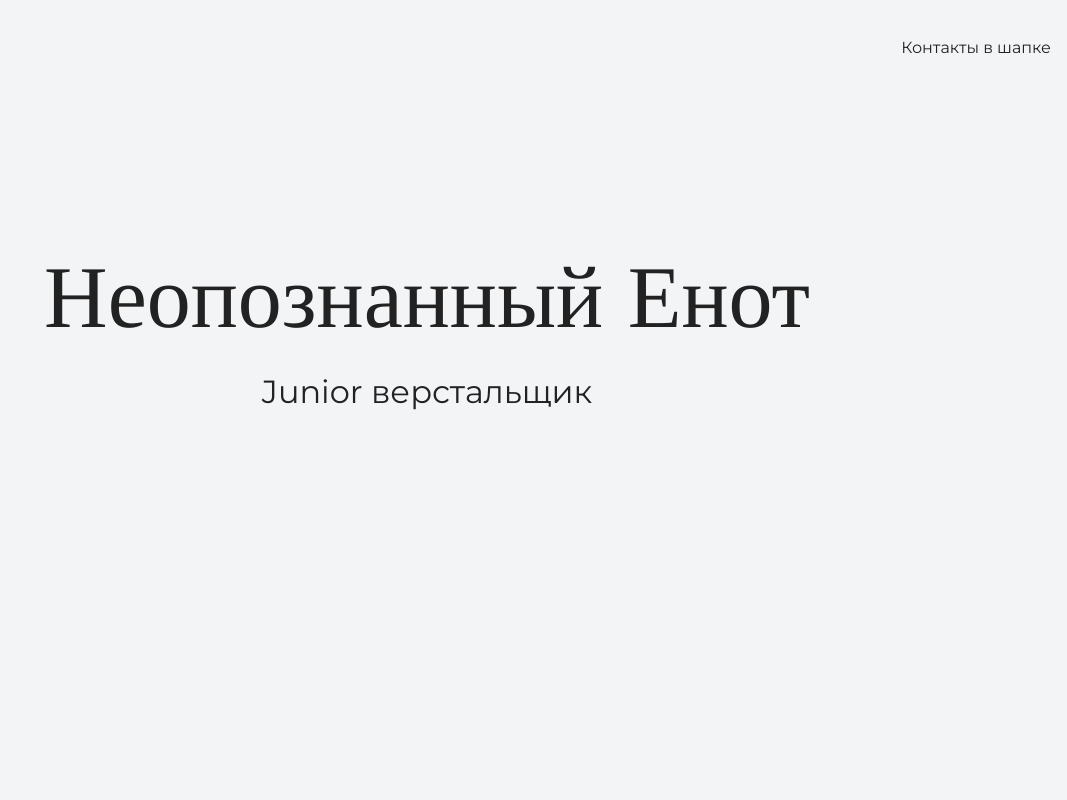
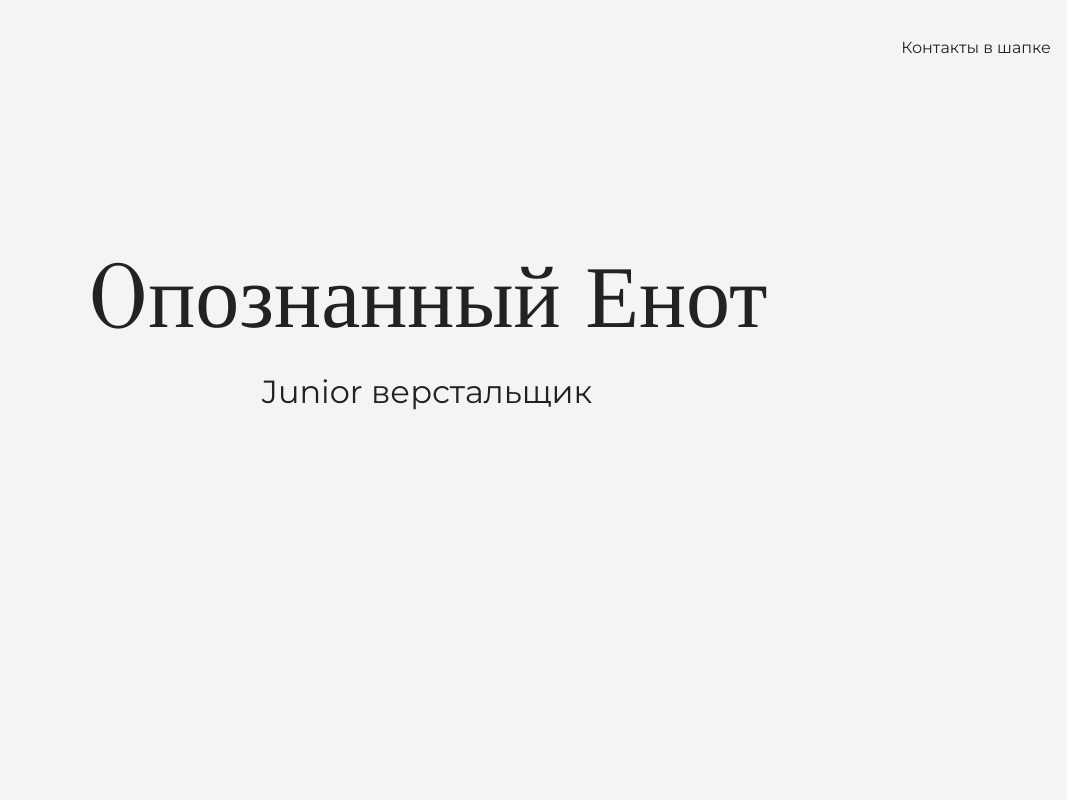
Before and after one commit to sotovatan/my-site, a plain HTML site: page index.html in a window 1280 px wide. Shown: the top 800 px of the page, without its empty margins (213-1280 px from the left). Drawn offline with nearby package versions, Linux system fonts and the light colour scheme.

Commit message:
change text erste seite

```diff
--- a/index.html
+++ b/index.html
@@ -14,7 +14,7 @@
     </header>
 
     <section class="hero-image">
-      <div class="container"><h1 class="heading">Неопознанный Енот</h1>
+      <div class="container"><h1 class="heading">Oпознанный Енот</h1>
       <p>Junior верстальщик</p>
     </div></section>
 
```
